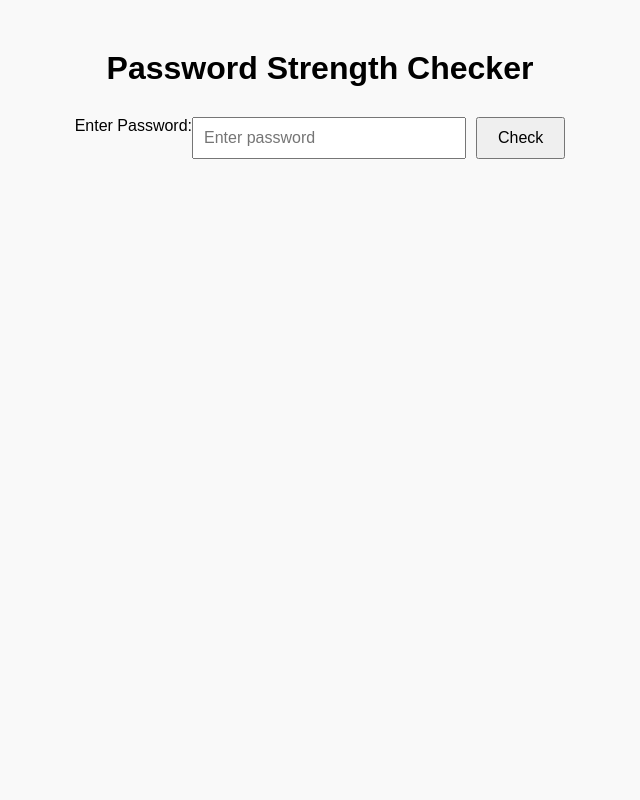
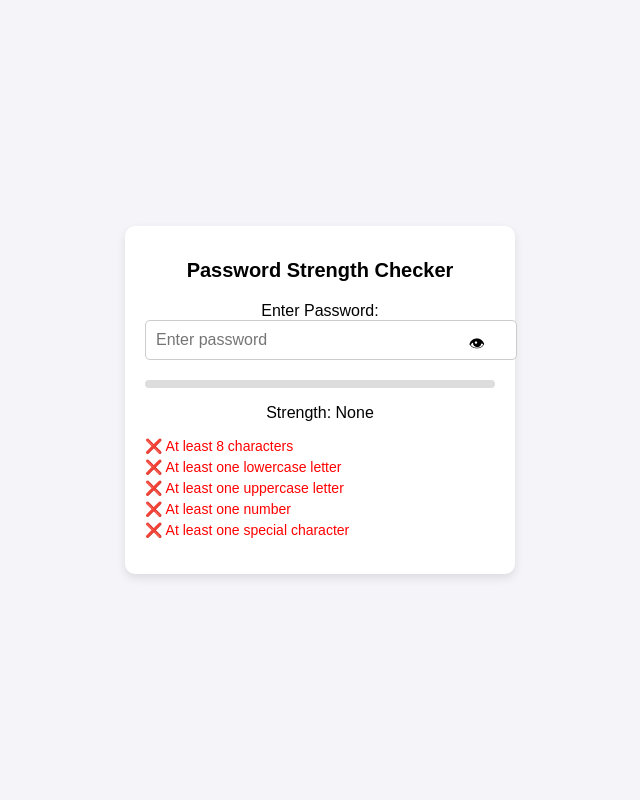
Before and after one commit to Cyber-Security-Tech/password-strength-checker, a Flask app: page / in a window 1280 px wide. Shown: the whole page, without its empty margins (320-960 px from the left). Run offline with Flask 3, Linux system fonts and the light colour scheme.

Commit message:
Updated password strength logic and improved UI/UX

```diff
--- a/static/scripts.js
+++ b/static/scripts.js
@@ -1,44 +1,107 @@
-document.getElementById("password-form").addEventListener("submit", async (e) => {
-    e.preventDefault(); // Prevent default form submission
+document.addEventListener("DOMContentLoaded", () => {
+    const passwordInput = document.getElementById("password");
+    const strengthLabel = document.getElementById("strength-label").querySelector("span");
+    const strengthBar = document.getElementById("strength-bar");
+    const togglePassword = document.getElementById("toggle-password");
 
-    let password = document.getElementById("password").value;
+    const requirements = {
+        length: document.getElementById("length"),
+        lowercase: document.getElementById("lowercase"),
+        uppercase: document.getElementById("uppercase"),
+        number: document.getElementById("number"),
+        special: document.getElementById("special")
+    };
 
-    try {
-        let response = await fetch("/check_password", {
-            method: "POST",
-            headers: {
-                "Content-Type": "application/json"
-            },
-            body: JSON.stringify({ password })
-        });
-
-        if (!response.ok) {
-            throw new Error("Failed to fetch password strength.");
+    const checkStrength = (password) => {
+        let score = 0;
+        if (password.length >= 8) {
+            score++;
+            requirements.length.innerHTML = "✅ At least 8 characters";
+            requirements.length.style.color = "green";
+        } else {
+            requirements.length.innerHTML = "❌ At least 8 characters";
+            requirements.length.style.color = "red";
         }
 
-        let result = await response.json();
+        if (/[a-z]/.test(password)) {
+            score++;
+            requirements.lowercase.innerHTML = "✅ At least one lowercase letter";
+            requirements.lowercase.style.color = "green";
+        } else {
+            requirements.lowercase.innerHTML = "❌ At least one lowercase letter";
+            requirements.lowercase.style.color = "red";
+        }
 
-        // Display password strength and issues
-        let passwordResultDiv = document.getElementById("password-result");
-        passwordResultDiv.innerHTML = ''; // Clear previous result
+        if (/[A-Z]/.test(password)) {
+            score++;
+            requirements.uppercase.innerHTML = "✅ At least one uppercase letter";
+            requirements.uppercase.style.color = "green";
+        } else {
+            requirements.uppercase.innerHTML = "❌ At least one uppercase letter";
+            requirements.uppercase.style.color = "red";
+        }
 
-        // Display strength message
-        let strengthMessageElem = document.createElement("p");
-        strengthMessageElem.innerHTML = `Strength: <strong>${result.password_strength}</strong>`;
-        passwordResultDiv.appendChild(strengthMessageElem);
+        if (/\d/.test(password)) {
+            score++;
+            requirements.number.innerHTML = "✅ At least one number";
+            requirements.number.style.color = "green";
+        } else {
+            requirements.number.innerHTML = "❌ At least one number";
+            requirements.number.style.color = "red";
+        }
 
-        // Display issues (if any)
-        if (result.issues.length > 0) {
-            let issuesList = document.createElement("ul");
-            result.issues.forEach((issue) => {
-                let li = document.createElement("li");
-                li.innerHTML = issue;
-                issuesList.appendChild(li);
-            });
-            passwordResultDiv.appendChild(issuesList);
+        if (/[!@#$%^&*(),.?":{}|<>]/.test(password)) {
+            score++;
+            requirements.special.innerHTML = "✅ At least one special character";
+            requirements.special.style.color = "green";
+        } else {
+            requirements.special.innerHTML = "❌ At least one special character";
+            requirements.special.style.color = "red";
         }
-    } catch (error) {
-        console.error("Error:", error);
-        document.getElementById("password-result").innerHTML = "<p style='color:red;'>Error checking password strength.</p>";
-    }
+
+        updateStrength(score, password);
+    };
+
+    const updateStrength = (score, password) => {
+        let strength;
+
+        if (score === 1) {
+            strength = "Very Weak";
+            strengthBar.style.width = "20%";
+            strengthBar.style.backgroundColor = "red";
+        } else if (score === 2) {
+            strength = "Weak";
+            strengthBar.style.width = "40%";
+            strengthBar.style.backgroundColor = "orange";
+        } else if (score === 3) {
+            strength = "Medium";
+            strengthBar.style.width = "60%";
+            strengthBar.style.backgroundColor = "yellow";
+        } else if (score === 4) {
+            // Adjusted logic: If missing either a number or special character, it remains Medium
+            if (!/\d/.test(password) || !/[!@#$%^&*(),.?":{}|<>]/.test(password)) {
+                strength = "Medium";
+                strengthBar.style.width = "60%";
+                strengthBar.style.backgroundColor = "yellow";
+            } else {
+                strength = "Fairly Strong";
+                strengthBar.style.width = "80%";
+                strengthBar.style.backgroundColor = "lightblue";
+            }
+        } else {
+            strength = "Very Strong";
+            strengthBar.style.width = "100%";
+            strengthBar.style.backgroundColor = "green";
+        }
+
+        strengthLabel.innerText = strength;
+    };
+
+    passwordInput.addEventListener("input", (e) => {
+        checkStrength(e.target.value);
+    });
+
+    togglePassword.addEventListener("click", () => {
+        passwordInput.type = passwordInput.type === "password" ? "text" : "password";
+    });
 });
--- a/static/styles.css
+++ b/static/styles.css
@@ -1,47 +1,73 @@
 body {
     font-family: Arial, sans-serif;
-    background-color: #f9f9f9;
+    background-color: #f4f4f9;
+    display: flex;
+    justify-content: center;
+    align-items: center;
+    height: 100vh;
     margin: 0;
-    padding: 0;
+}
+
+.container {
+    background: white;
+    padding: 20px;
+    border-radius: 10px;
+    box-shadow: 0px 4px 10px rgba(0, 0, 0, 0.1);
+    text-align: center;
+    width: 350px;
 }
 
 h1 {
-    text-align: center;
-    margin-top: 50px;
+    font-size: 20px;
+    margin-bottom: 20px;
 }
 
-form {
-    display: flex;
-    justify-content: center;
-    margin-top: 30px;
+.password-container {
+    position: relative;
 }
 
 input {
+    width: 100%;
     padding: 10px;
     font-size: 16px;
-    margin-right: 10px;
-    width: 250px;
+    border: 1px solid #ccc;
+    border-radius: 5px;
+    margin-bottom: 10px;
 }
 
-button {
-    padding: 10px 20px;
-    font-size: 16px;
+.eye-icon {
+    position: absolute;
+    right: 10px;
+    top: 50%;
+    transform: translateY(-50%);
     cursor: pointer;
 }
 
-#strength {
-    text-align: center;
-    margin-top: 20px;
-    font-size: 18px;
+#password-strength-bar {
+    width: 100%;
+    height: 8px;
+    background: #ddd;
+    border-radius: 5px;
+    overflow: hidden;
+    margin-top: 10px;
 }
 
-#issues {
-    list-style-type: none;
-    margin-top: 20px;
-    padding: 0;
-    text-align: center;
+#strength-bar {
+    height: 100%;
+    width: 0;
+    transition: width 0.3s;
 }
 
-#issues li {
+#password-requirements {
+    list-style: none;
+    padding: 0;
+    text-align: left;
+    margin-top: 15px;
+}
+
+#password-requirements li {
+    font-size: 14px;
+    margin: 5px 0;
     color: red;
+    transition: color 0.3s;
 }
--- a/templates/index.html
+++ b/templates/index.html
@@ -13,15 +13,24 @@
 
         <form id="password-form">
             <label for="password">Enter Password:</label>
-            <div style="position: relative;">
+            <div class="password-container">
                 <input type="password" id="password" name="password" placeholder="Enter password" required>
+                <span id="toggle-password" class="eye-icon">👁</span>
             </div>
-            <button type="submit">Check</button>
         </form>
 
-        <div id="password-result">
-            <!-- Password result (strength, issues) will be displayed here -->
+        <div id="password-strength-bar">
+            <div id="strength-bar"></div>
         </div>
+        <p id="strength-label">Strength: <span>None</span></p>
+
+        <ul id="password-requirements">
+            <li id="length">❌ At least 8 characters</li>
+            <li id="lowercase">❌ At least one lowercase letter</li>
+            <li id="uppercase">❌ At least one uppercase letter</li>
+            <li id="number">❌ At least one number</li>
+            <li id="special">❌ At least one special character</li>
+        </ul>
     </div>
 </body>
 </html>
```
